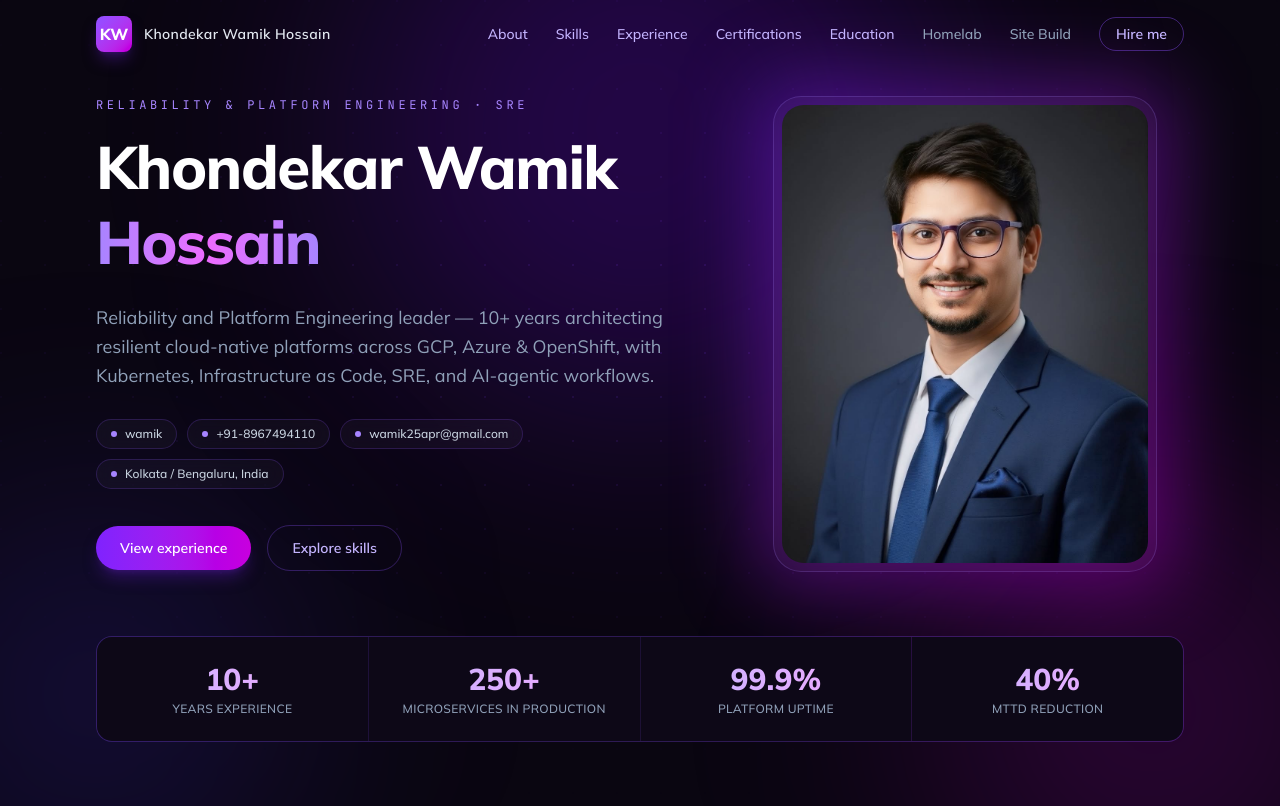
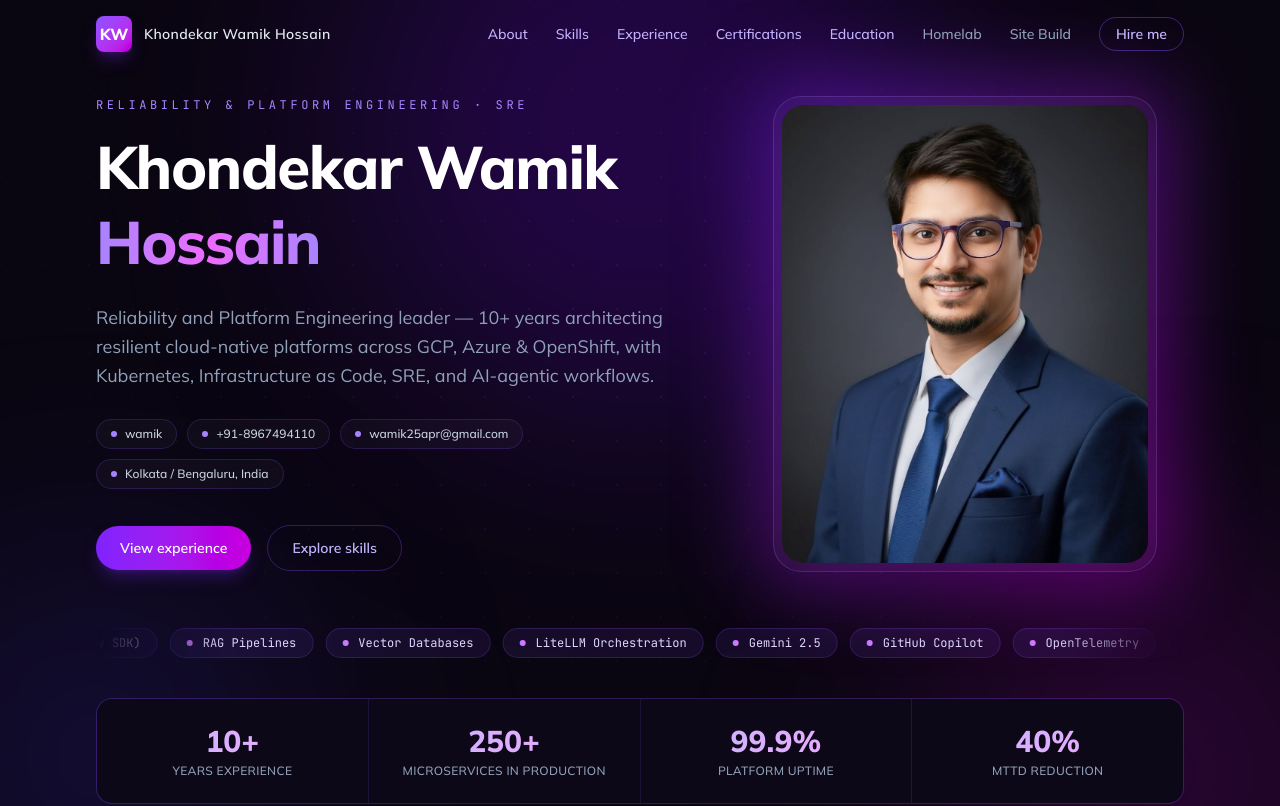
Before and after one commit to wamik25apr/wamik25apr.github.io, a React (Vite) app: page / in a window 1280 px wide. Shown: the top 806 px of the page. Built offline with nearby package versions, Linux system fonts and the light colour scheme.

Commit message:
feat: add animated AI skills marquee to hero

```diff
--- a/src/components/Hero.jsx
+++ b/src/components/Hero.jsx
@@ -89,7 +89,24 @@ export default function Hero() {
         </div>
       </div>
 
-      <div className="relative mx-auto mt-16 w-full max-w-6xl px-5 sm:px-8">
+      <div className="relative mx-auto mt-14 w-full max-w-6xl px-5 sm:px-8">
+        <p className="sr-only">AI & emerging technologies</p>
+        <div className="overflow-hidden [-webkit-mask-image:linear-gradient(to_right,transparent,black_12%,black_88%,transparent)] [mask-image:linear-gradient(to_right,transparent,black_12%,black_88%,transparent)]">
+          <div className="marquee-track flex w-max items-center gap-3">
+            {[...resume.aiSkills, ...resume.aiSkills].map((skill, i) => (
+              <span
+                key={`${skill}-${i}`}
+                className="flex shrink-0 items-center gap-2.5 rounded-full border border-violet-500/20 bg-violet-500/10 px-4 py-1.5 font-mono text-xs font-medium text-violet-200"
+              >
+                <span aria-hidden className="h-1.5 w-1.5 shrink-0 rounded-full bg-gradient-to-r from-violet-400 to-fuchsia-400" />
+                {skill}
+              </span>
+            ))}
+          </div>
+        </div>
+      </div>
+
+      <div className="relative mx-auto mt-10 w-full max-w-6xl px-5 sm:px-8">
         <div className="grid grid-cols-2 gap-px overflow-hidden rounded-2xl border border-violet-500/15 bg-violet-500/15 sm:grid-cols-4">
           {resume.stats.map((stat) => (
             <div key={stat.label} className="bg-[#0d0817] px-6 py-6 text-center">
--- a/src/data/resume.js
+++ b/src/data/resume.js
@@ -19,6 +19,20 @@ export const resume = {
     { value: "250+", label: "Microservices in production" },
     { value: "99.9%", label: "Platform uptime" },
     { value: "40%", label: "MTTD reduction" },
+  ],
+  aiSkills: [
+    "MCP Server Pipelines",
+    "Agentic AI (Cotality SDK)",
+    "RAG Pipelines",
+    "Vector Databases",
+    "LiteLLM Orchestration",
+    "Gemini 2.5",
+    "GitHub Copilot",
+    "OpenTelemetry",
+    "AI-Augmented CI/CD",
+    "BMAD-METHOD",
+    "Prompt Engineering",
+    "OPA/Rego Guardrails",
   ],
   summary:
     "Reliability and Platform Engineering leader with over 10 years of experience architecting enterprise-grade cloud-native platforms, reliability pipelines, and DevSecOps ecosystems at scale across Google Cloud, Microsoft Azure, and hybrid environments. Expert in driving system resilience through proactive observability frameworks, automated Infrastructure as Code (IaC) — Terraform, ARM Templates, Ansible — and high-scale container orchestration with Kubernetes (GKE/Anthos), Docker, and OpenShift. At Cognizant, drives system resilience for Walmart's Cloud-Native Platform (WCNP) by engineering Dynatrace/Grafana observability frameworks and RCA-led performance remediation that directly reduce P1 incident frequency. Previously at Wipro, led end-to-end OpenShift PaaS operations across onsite Bangladesh and Malaysia engagements, deploying 250+ microservices to production with zero SLA breach. Proven track record of reducing incident frequency and accelerating engineering velocity — cutting Mean Time to Detect by 40% and deployment cycles by 70% — by integrating AI-native agentic workflows and MCP (Model Context Protocol) server pipelines into production environments. Experienced in multi-cloud strategy and cloud adoption planning, with deep understanding of IaaS, PaaS, and SaaS service models, cloud security best practices, and compliance standards.",
--- a/src/index.css
+++ b/src/index.css
@@ -45,6 +45,29 @@ body {
 }
 ::-webkit-scrollbar-thumb:hover {
   background: #5b21b6;
+}
+
+@keyframes marquee {
+  from {
+    transform: translateX(0);
+  }
+  to {
+    transform: translateX(-50%);
+  }
+}
+
+.marquee-track {
+  animation: marquee 40s linear infinite;
+}
+
+.marquee-track:hover {
+  animation-play-state: paused;
+}
+
+@media (prefers-reduced-motion: reduce) {
+  .marquee-track {
+    animation: none;
+  }
 }
 
 .md-content {
```
